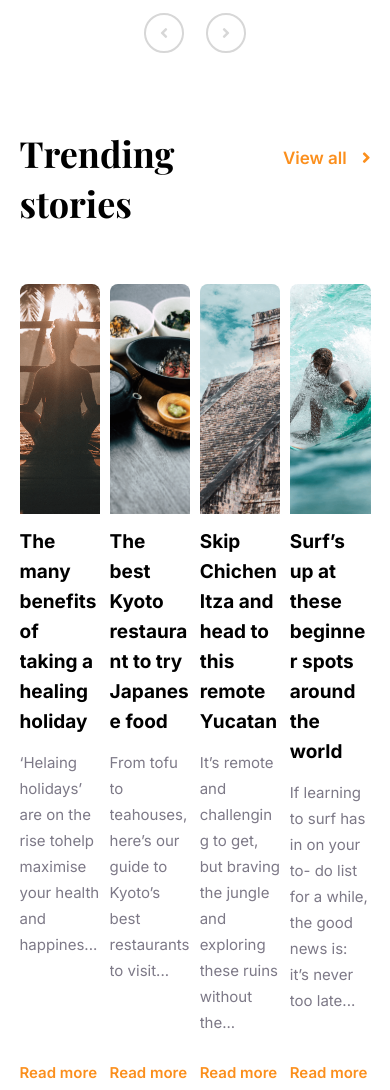
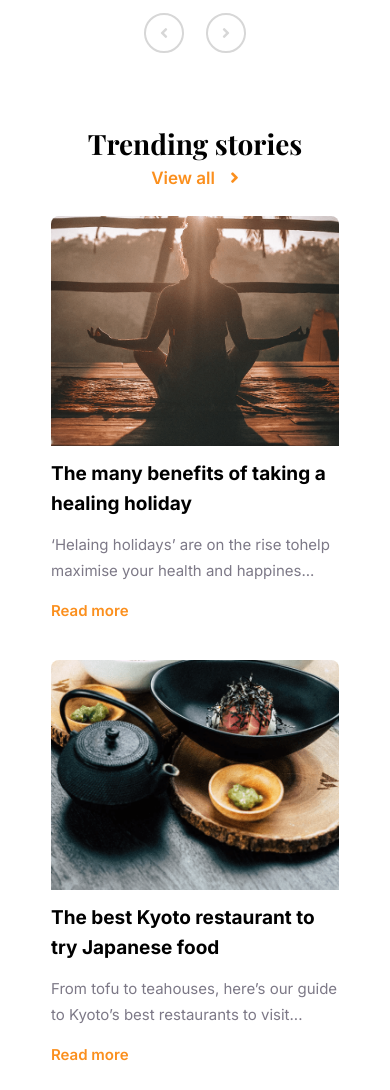
Before and after one commit to andryushque/tour-and-travel, a plain HTML site: page index.html in a window 390 px wide. Shown: the part 4792-5882 px from the top of the page. Drawn offline with nearby package versions, Linux system fonts and the light colour scheme; files whose address does not match are found by name.

Commit message:
Create: media for stories section

```diff
--- a/sass/_media.sass
+++ b/sass/_media.sass
@@ -108,6 +108,12 @@
     padding-bottom: 100px
     &__content
       padding-right: 35px
+  .stories
+    padding-bottom: 100px
+    &__card
+      width: 45%
+      min-height: 400px
+      margin-bottom: 35px
 
 @media (max-width: 767px)
   .container
@@ -206,3 +212,20 @@
     &__text
       font-size: 20px
       line-height: 26px
+  .stories
+    &__title
+      max-width: 100%
+      text-align: center
+      font-size: 28px
+      line-height: 32px
+    &__link
+      max-width: 100%
+      top: 20px
+      right: 50%
+      transform: translateX(50%)
+    &__card
+      width: 100%
+      max-width: 288px
+      margin: 0 auto 35px
+    &__text
+      margin-bottom: 13px
--- a/sass/_stories.sass
+++ b/sass/_stories.sass
@@ -40,7 +40,6 @@
     overflow: hidden
   &__image
     width: 100%
-    max-width: 260px
     height: 230px
     object-fit: cover
   &__cardtitle
```
Also changed, not shown: css/style.css.
